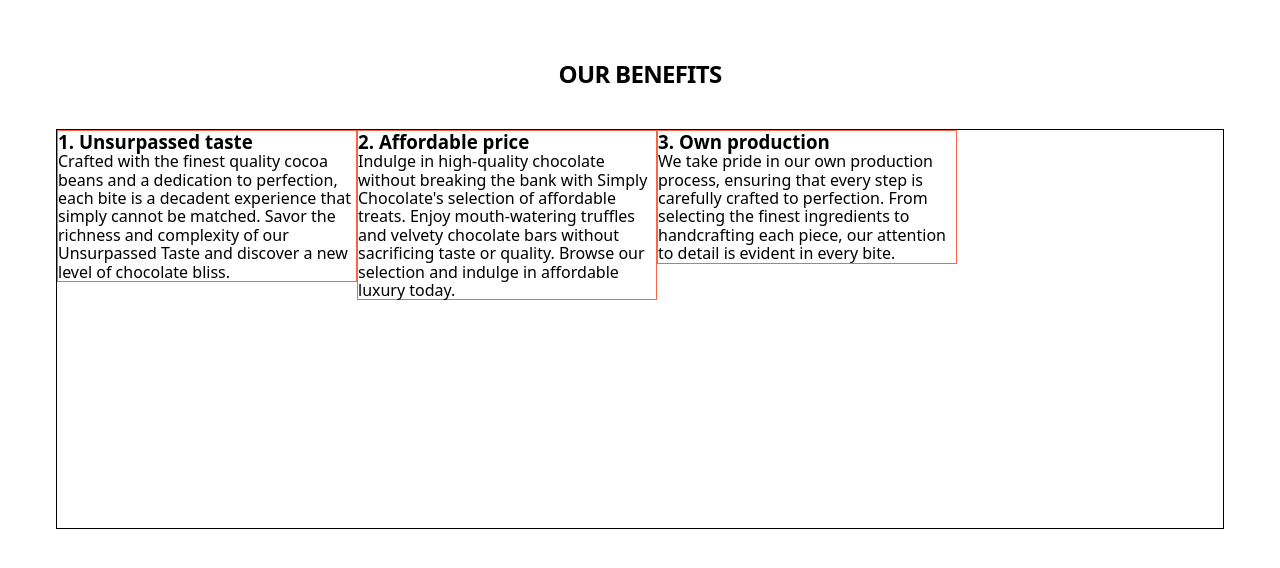
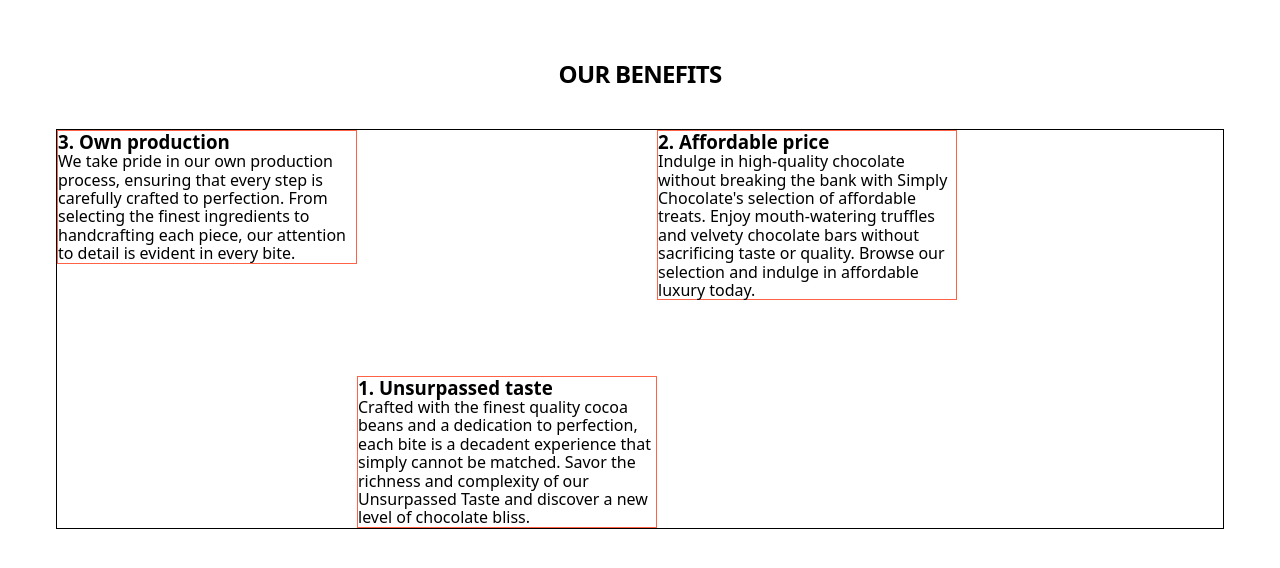
Before and after one commit to olesyamaniuk/tutorial, a plain HTML site: page pages/flexbox.html in a window 1280 px wide. Drawn offline with nearby package versions, Linux system fonts and the light colour scheme.

Commit message:
Update flexbox.css

```diff
--- a/css/flexbox.css
+++ b/css/flexbox.css
@@ -45,11 +45,30 @@ ol {
 
 .benefits-list {
   display: flex;
+
+  /* row за замовчуванням */
   flex-direction: row;
+  /* flex-direction: row-reverse; */
+  /* flex-direction: column; */
+  /* flex-direction: column-reverse; */
+
+  /* вирівнюємо по головні осі */
+  /* flex-start за замовчуванням */
   justify-content: flex-start;
+
+  /* вирівнювання по допоміжній осі */
+  /* stretch за замовчуванням */
+  /* align-items:stretch; */
   align-items: flex-start;
+
+  /* щоб елементи переходили на наступний рядок */
+  /* за замовчуванням nowrap */
   flex-wrap: wrap;
+
+  /* розташування рядків на допоміжній осі
+  використовується рідко бо не час є висота і нема по чому вирівнювати*/
   align-content: stretch;
+
   /* row-gap: 20px;
   column-gap: 40px; */
   /* gap: 20px 40px; */
@@ -61,13 +80,24 @@ ol {
 .benefits-list-item {
   width: 300px;
   border: 1px solid tomato;
+  /* розподіляємо місце на головній осі між елементами */
+  flex-grow: 0;
+
+  /* сискання елементів кои вони не поміщаються */
+  flex-shrink: 1;
 }
 
 .benefits-list-item-first {
+  /* змінюк порядок ел на головній осі */
+  order: 2;
+  /* міняє розташуання ел на допоміжній осі */
+  align-self: flex-end;
 }
 
 .benefits-list-item-second {
+  order: 3;
 }
 
 .benefits-list-item-third {
+  order: 1;
 }
```
